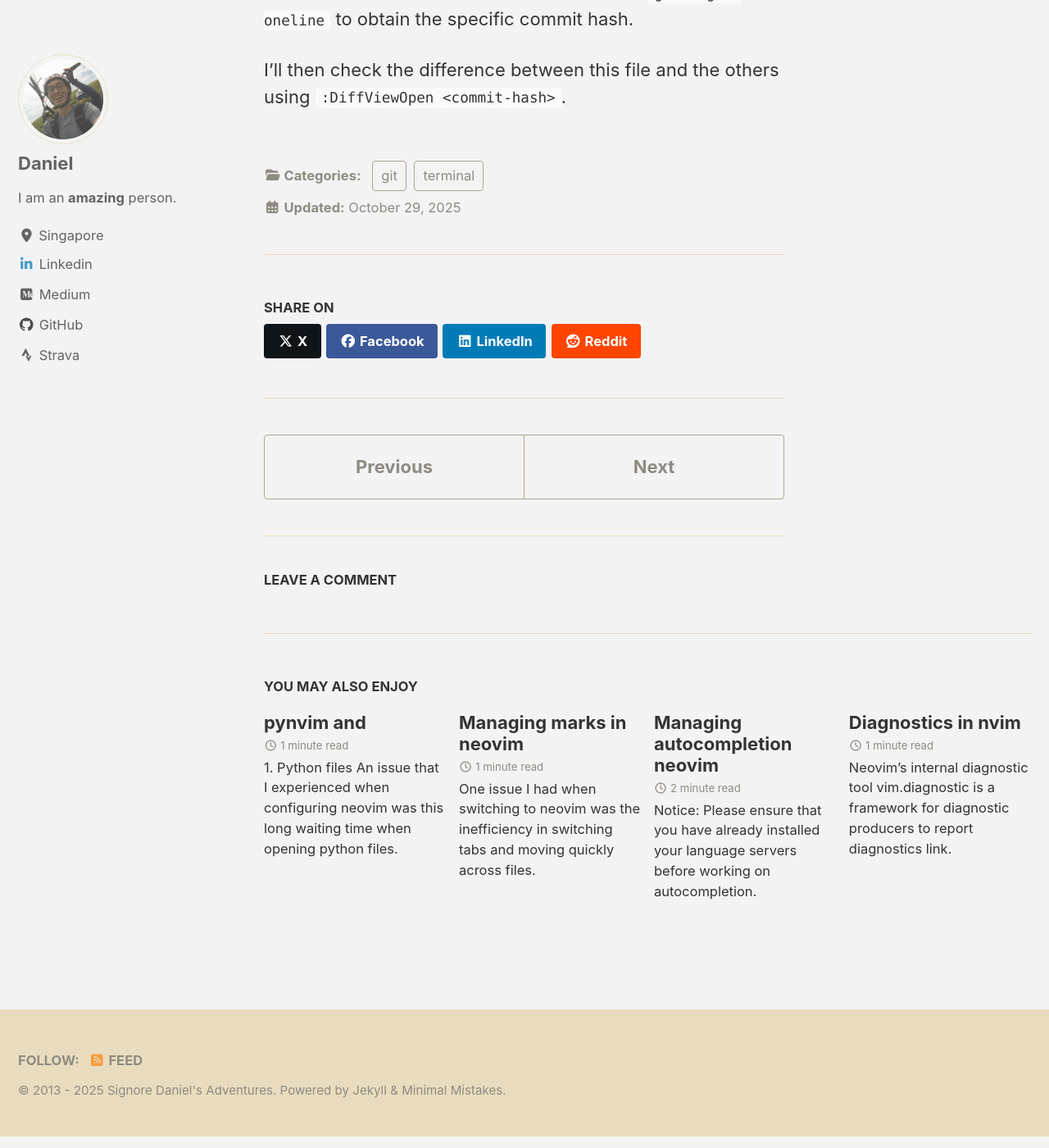
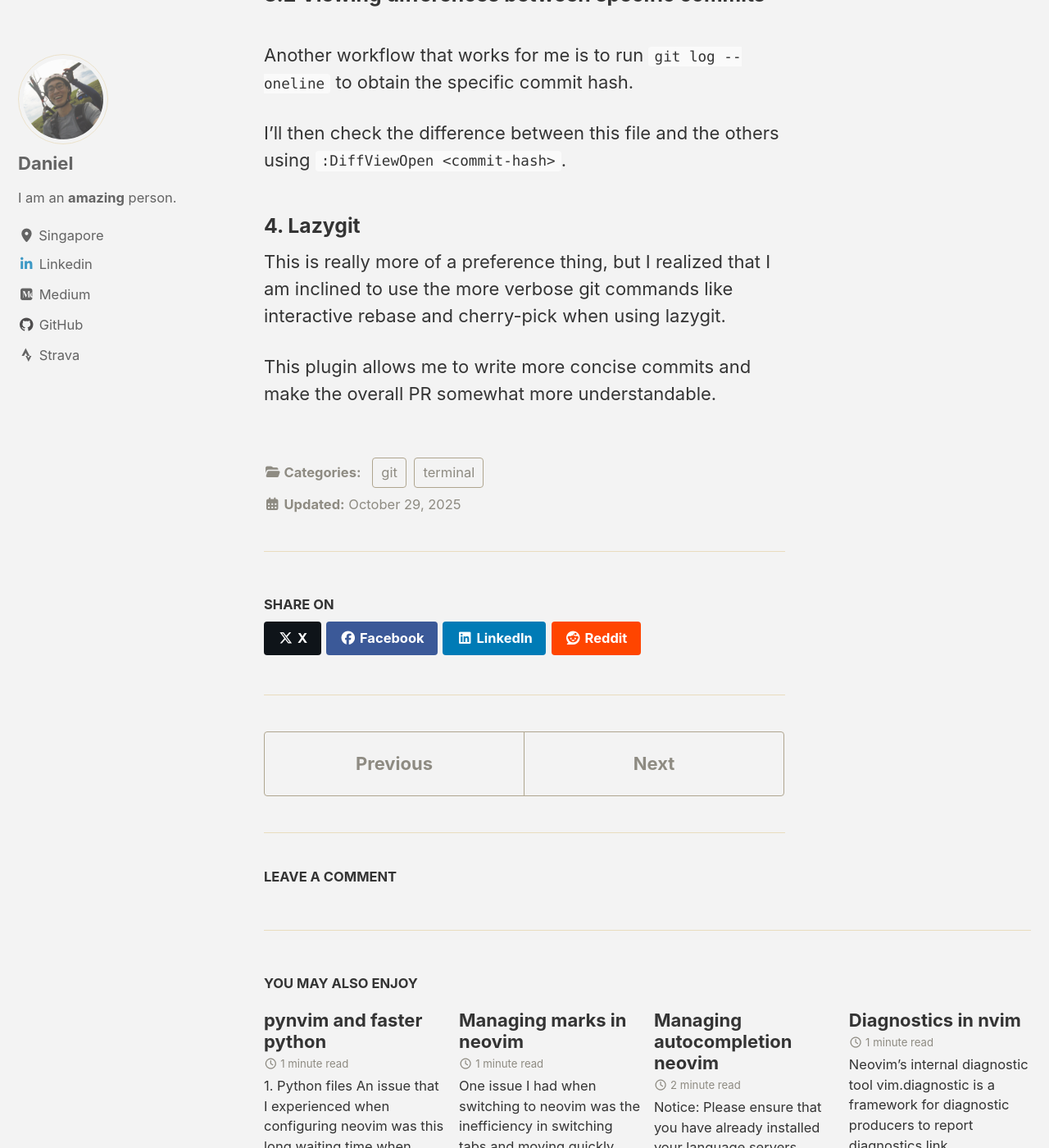
Before and after one commit to marmal88/marmal88.github.io, a Jekyll site: the page built from _posts/2025-10-29-git-plugins.md, in a window 1280 px wide and 1400 px high, scrolled down 3998 px. Shown: the whole window at 82% size. Built offline with Jekyll 4.4.1, drawn with Linux system fonts in a browser that asks for light colours; cached includes are drawn as plain includes; comment, search, counter and statistics services are not loaded; some of the changed text lies outside the part shown.

Commit message:
docs: updated git workflow blog with lazygit
docs: update title of pynvim post

```diff
--- a/_posts/2025-10-29-git-plugins.md
+++ b/_posts/2025-10-29-git-plugins.md
@@ -5,11 +5,12 @@ categories:
   - git
 ---
 
-So I've recently added 3 new plugins to my git workflow on vim.
+So I've recently added 4 new plugins to my git workflow on vim.
 
 - Gitsigns - for highlighting changes in texts and to offer a view of file changes
 - Neogit - for git workflow
 - DiffView - for handling merge changes
+- Lazygit - integrated UI for more complicated git workflows
 
 I thought these plugins made working with git more intuitive on the terminal.
 
@@ -73,3 +74,9 @@ vim.keymap.set('n', '<leader>dh', '<CMD>DiffviewFileHistory<CR>', { desc = 'View
 Another workflow that works for me is to run `git log --oneline` to obtain the specific commit hash.
 
 I'll then check the difference between this file and the others using `:DiffViewOpen <commit-hash>`.
+
+
+### 4. Lazygit
+This is really more of a preference thing, but I realized that I am inclined to use the more verbose git commands like interactive rebase and cherry-pick when using lazygit.
+
+This plugin allows me to write more concise commits and make the overall PR somewhat more understandable.
--- a/_posts/2025-12-02-pynvim.md
+++ b/_posts/2025-12-02-pynvim.md
@@ -1,5 +1,5 @@
 ---
-title: pynvim and
+title: pynvim and faster python
 categories:
   - python
   - neovim
```
